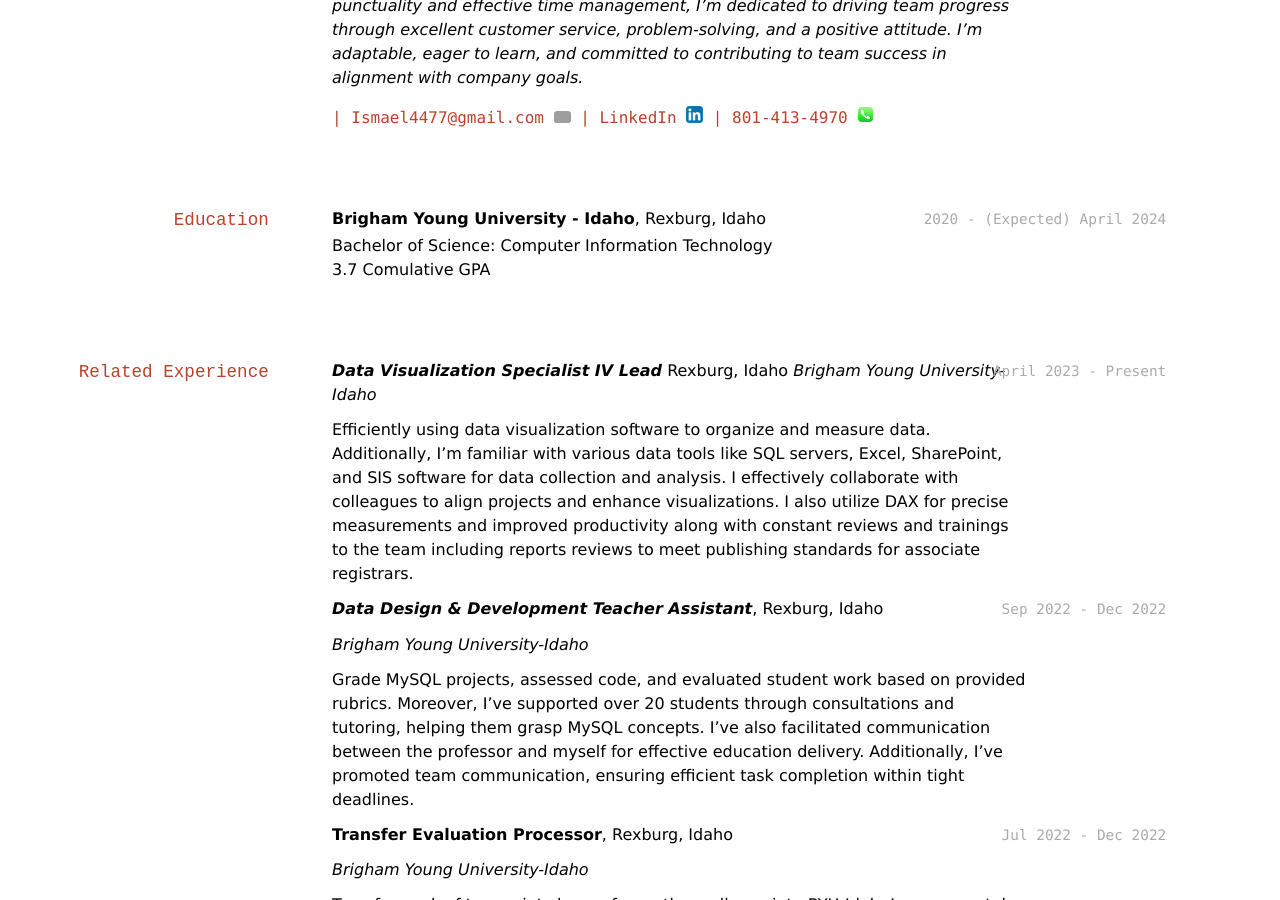
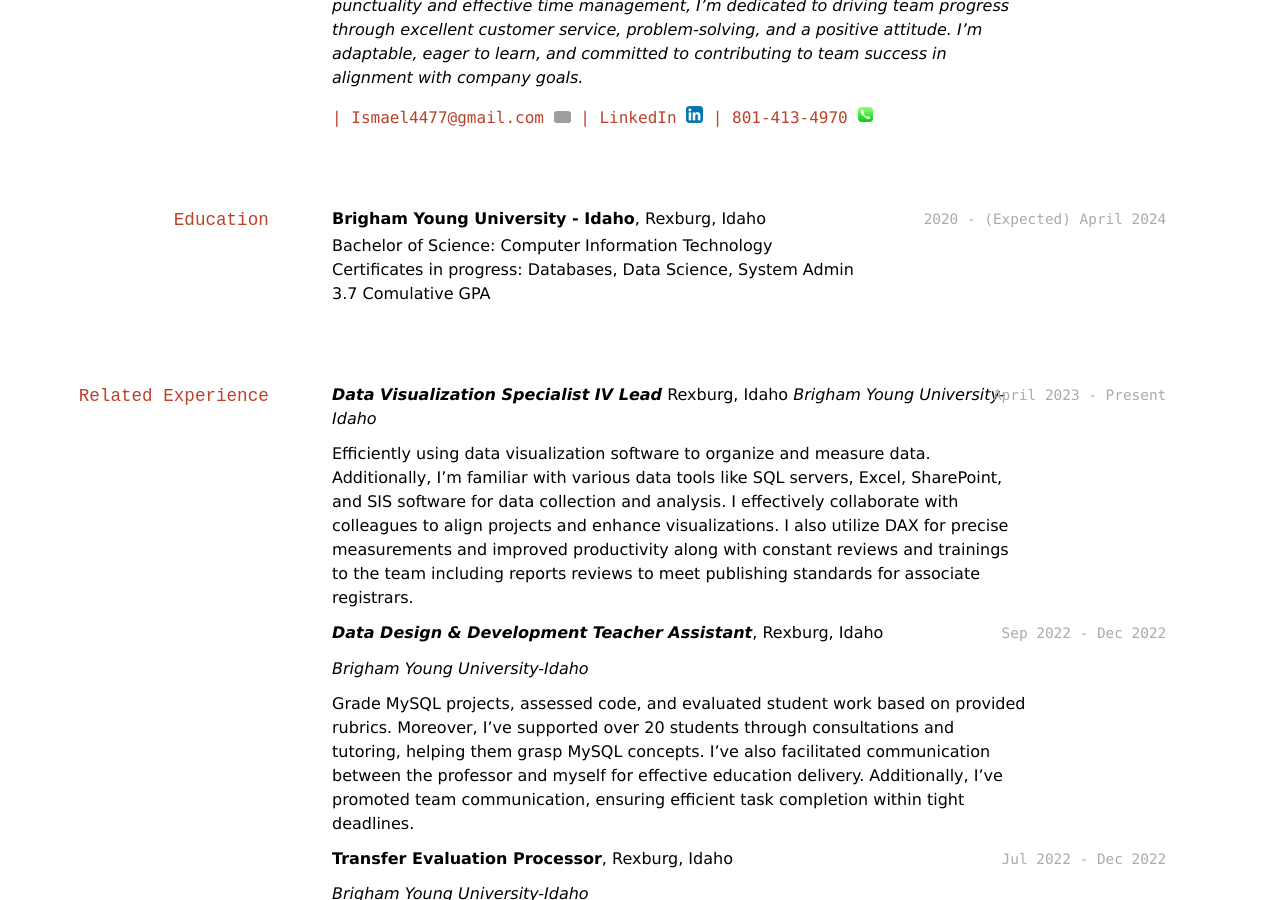
Before and after one commit to ismaeltenango/ismael_resume, a Jekyll site: the page built from docs/index.md, in a window 1280 px wide and 900 px high, scrolled down 357 px. Built offline with Jekyll 4.4.1, drawn with Linux system fonts in a browser that asks for light colours; grey boxes are pictures that could not be loaded.

Commit message:
Update 9/20/2023 v2.1

```diff
--- a/docs/index.md
+++ b/docs/index.md
@@ -38,6 +38,7 @@
 __Brigham Young University - Idaho__, Rexburg, Idaho
 
 - Bachelor of Science: Computer Information Technology
+- Certificates in progress: Databases, Data Science, System Admin
 - 3.7 Comulative GPA
 
 
```
